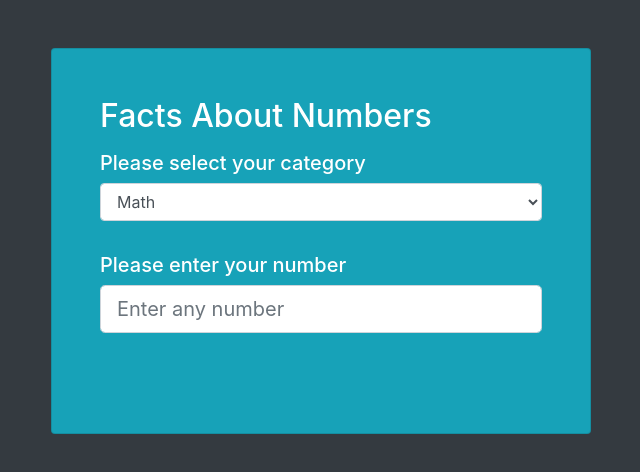
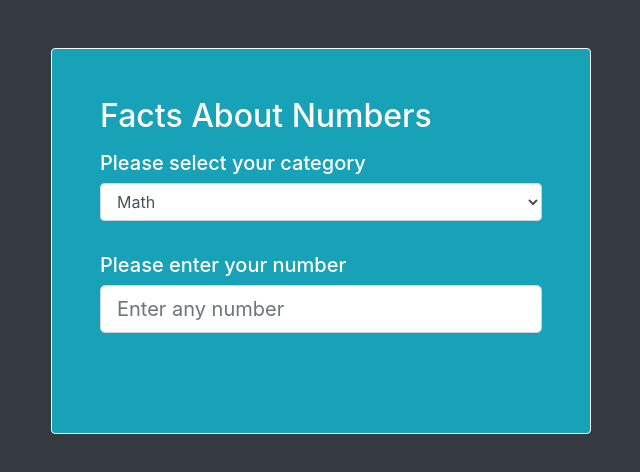
Before and after one commit to BrianKelly90GH/Facts-About-Numbers-App, a plain HTML site: page index.html in a window 1280 px wide. Shown: the whole page, without its empty margins (319-959 px from the left). Drawn offline with nearby package versions, Linux system fonts and the light colour scheme.

Commit message:
index.html

```diff
--- a/index.html
+++ b/index.html
@@ -13,7 +13,7 @@
   <div class="container">
     <div class="row">
       <div class="col-md-6 mx-auto">
-        <div class="card text-white bg-info mt-5 p-5">
+        <div class="card border-light text-white bg-info mt-5 p-5">
           <h2>Facts About Numbers</h2>
           <h5 class="mt-2">Please select your category</h5>
           <select name="category" id="selectedItem" class="form-control mb-4">
```
